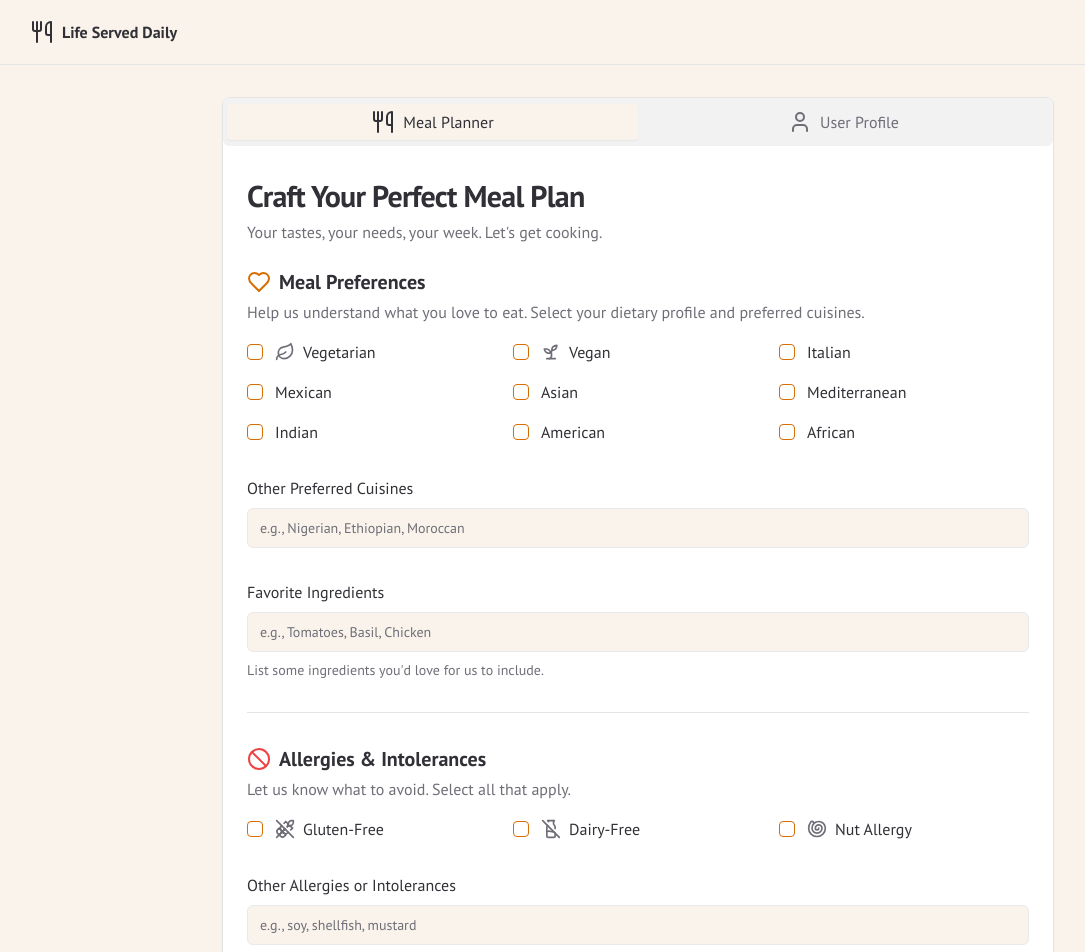
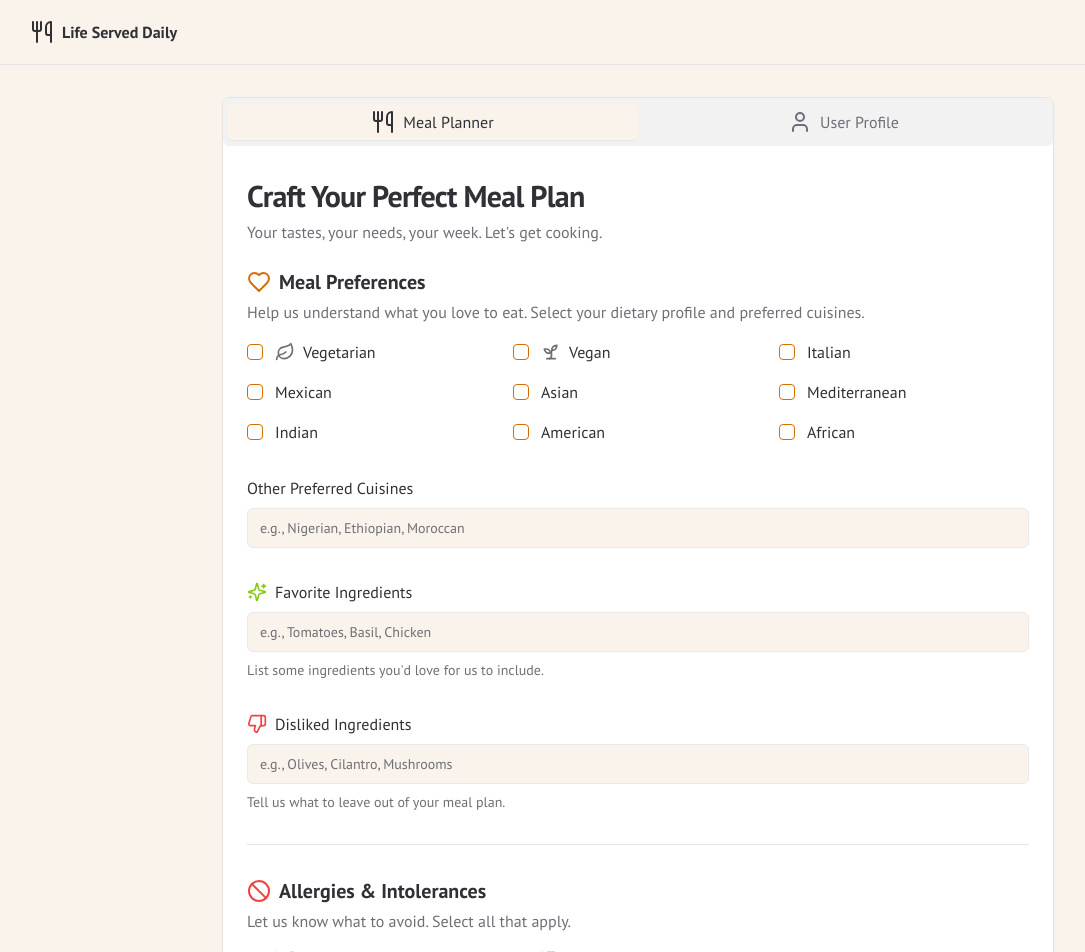
Before and after one commit to AISavantGH/life-served-daily-app, a Next.js app: page / in a window 1280 px wide. Shown: the top 952 px of the page, without its empty margins (2-1087 px from the left). Built offline with nearby package versions, Linux system fonts and the light colour scheme; what @genkit-ai/googleai, genkit would draw is missing.

Commit message:
any gaps in crafting your perfect meal plan?

```diff
--- a/src/ai/flows/generate-meal-plan.ts
+++ b/src/ai/flows/generate-meal-plan.ts
@@ -50,6 +50,8 @@ const prompt = ai.definePrompt({
     {{#if mealPreferences}}- Cuisines: {{#each mealPreferences}}{{{this}}}{{#unless @last}}, {{/unless}}{{/each}}{{/if}}
     {{#if otherMealPreference}}- Other Preferences: {{{otherMealPreference}}}{{/if}}
     {{#if favoriteIngredients}}- Favorite Ingredients: {{{favoriteIngredients}}}{{/if}}
+    {{#if dislikedIngredients}}- Disliked Ingredients: {{{dislikedIngredients}}} (Strictly avoid including these ingredients).{{/if}}
+
 
   **Instructions for the Output:**
 
--- a/src/ai/schemas.ts
+++ b/src/ai/schemas.ts
@@ -24,6 +24,7 @@ export const GenerateMealPlanInputSchema = z.object({
     .describe('A list of preferred cuisines.'),
   otherMealPreference: z.string().optional().describe("Other specific meal preference provided by the user."),
   favoriteIngredients: z.string().optional().describe("A comma-separated list of favorite ingredients."),
+  dislikedIngredients: z.string().optional().describe("A comma-separated list of ingredients to avoid."),
   userProfile: UserProfileSchema.optional().describe("The user's health profile."),
 });
 export type GenerateMealPlanInput = z.infer<typeof GenerateMealPlanInputSchema>;
--- a/src/components/meal-planner.tsx
+++ b/src/components/meal-planner.tsx
@@ -4,7 +4,7 @@ import { useState, useEffect } from "react";
 import { useForm } from "react-hook-form";
 import { zodResolver } from "@hookform/resolvers/zod";
 import { z } from "zod";
-import { BarChart, Ban, Heart, Loader2, Sparkles, ShoppingCart, User, Target, Leaf, WheatOff, MilkOff, Shell, Sprout, Utensils, Lightbulb, TrendingUp } from "lucide-react";
+import { BarChart, Ban, Heart, Loader2, Sparkles, ShoppingCart, User, Target, Leaf, WheatOff, MilkOff, Shell, Sprout, Utensils, Lightbulb, TrendingUp, ThumbsDown } from "lucide-react";
 import { Bar, XAxis, YAxis, CartesianGrid, Tooltip, Legend, ResponsiveContainer } from 'recharts';
 
 
@@ -66,7 +66,8 @@ const mealPlannerFormSchema = z.object({
   mealPreferences: z.array(z.string()).optional(),
   otherMealPreference: z.string().optional(),
   favoriteIngredients: z.string().optional(),
-}).refine(data => (data.dietaryRestrictions && data.dietaryRestrictions.length > 0) || (data.otherDietaryRestrictions && data.otherDietaryRestrictions.trim().length > 0) || (data.mealPreferences && data.mealPreferences.length > 0) || (data.otherMealPreference && data.otherMealPreference.trim().length > 0) || (data.favoriteIngredients && data.favoriteIngredients.trim().length > 0), {
+  dislikedIngredients: z.string().optional(),
+}).refine(data => (data.dietaryRestrictions && data.dietaryRestrictions.length > 0) || (data.otherDietaryRestrictions && data.otherDietaryRestrictions.trim().length > 0) || (data.mealPreferences && data.mealPreferences.length > 0) || (data.otherMealPreference && data.otherMealPreference.trim().length > 0) || (data.favoriteIngredients && data.favoriteIngredients.trim().length > 0) || (data.dislikedIngredients && data.dislikedIngredients.trim().length > 0), {
     message: "Please select at least one preference or restriction.",
     path: ["mealPreferences"],
 });
@@ -117,6 +118,7 @@ export function MealPlanner() {
       mealPreferences: [],
       otherMealPreference: "",
       favoriteIngredients: "",
+      dislikedIngredients: "",
     },
   });
 
@@ -185,6 +187,7 @@ export function MealPlanner() {
         mealPreferences: values.mealPreferences,
         otherMealPreference: values.otherMealPreference,
         favoriteIngredients: values.favoriteIngredients,
+        dislikedIngredients: values.dislikedIngredients,
         userProfile: userProfile ?? undefined
     });
 
@@ -359,12 +362,28 @@ export function MealPlanner() {
                     name="favoriteIngredients"
                     render={({ field }) => (
                         <FormItem>
-                            <FormLabel className="text-base">Favorite Ingredients</FormLabel>
+                            <FormLabel className="text-base flex items-center gap-2"><Sparkles className="h-5 w-5 text-accent" />Favorite Ingredients</FormLabel>
                             <FormControl>
                                 <Input placeholder="e.g., Tomatoes, Basil, Chicken" {...field} />
                             </FormControl>
                             <FormDescription>
                                 List some ingredients you'd love for us to include.
+                            </FormDescription>
+                            <FormMessage />
+                        </FormItem>
+                    )}
+                />
+                 <FormField
+                    control={mealPlannerForm.control}
+                    name="dislikedIngredients"
+                    render={({ field }) => (
+                        <FormItem>
+                            <FormLabel className="text-base flex items-center gap-2"><ThumbsDown className="h-5 w-5 text-destructive" />Disliked Ingredients</FormLabel>
+                            <FormControl>
+                                <Input placeholder="e.g., Olives, Cilantro, Mushrooms" {...field} />
+                            </FormControl>
+                            <FormDescription>
+                                Tell us what to leave out of your meal plan.
                             </FormDescription>
                             <FormMessage />
                         </FormItem>
@@ -497,10 +516,10 @@ export function MealPlanner() {
                                                 <SelectTrigger><SelectValue placeholder="Select your activity level" /></SelectTrigger>
                                             </FormControl>
                                             <SelectContent>
-                                                <SelectItem value="Sedentary">Sedentary (e.g., desk job, little to no exercise)</SelectItem>
-                                                <SelectItem value="Lightly Active">Lightly Active (e.g., light exercise/sports 1-3 days/week, walks)</SelectItem>
-                                                <SelectItem value="Moderately Active">Moderately Active (e.g., moderate exercise/sports 3-5 days/week)</SelectItem>
-                                                <SelectItem value="Very Active">Very Active (e.g., hard exercise/sports 6-7 days a week)</SelectItem>
+                                                <SelectItem value="Sedentary">Sedentary (e.g., desk job with little to no exercise)</SelectItem>
+                                                <SelectItem value="Lightly Active">Lightly Active (e.g., light exercise 1-3 days/week, walks, active hobbies)</SelectItem>
+                                                <SelectItem value="Moderately Active">Moderately Active (e.g., moderate exercise 3-5 days/week)</SelectItem>
+                                                <SelectItem value="Very Active">Very Active (e.g., hard exercise 6-7 days a week)</SelectItem>
                                                 <SelectItem value="Super Active">Super Active (e.g., very hard exercise & a physical job)</SelectItem>
                                             </SelectContent>
                                         </Select>
```
